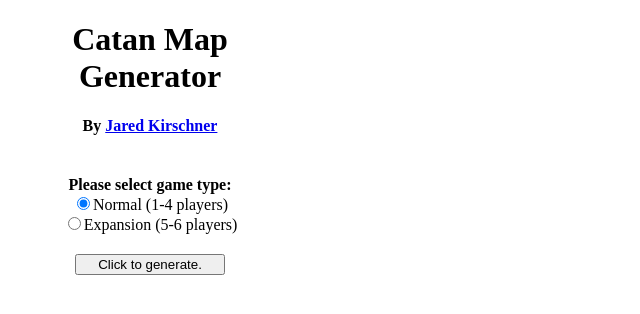
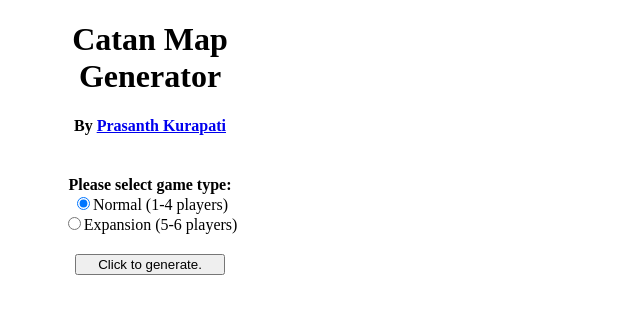
Before and after one commit to kprasanth08/catan-map-generator, a plain HTML site: page index.html in a window 1280 px wide. Shown: the full height of the page, 0-640 px from the left. Drawn offline with Linux system fonts and the light colour scheme.

Commit message:
Update index.html

```diff
--- a/index.html
+++ b/index.html
@@ -17,7 +17,7 @@
 		<div id="content-left">
 
 			<h1 id="title">Catan Map Generator</h1>
-			<h4>By <a href="http://www.jaredkirschner.com">Jared Kirschner</a></h4>
+			<h4>By <a href="http://www.kprasanth.com">Prasanth Kurapati</a></h4>
 
 			<div id="gen-options">
 				<div>
```
